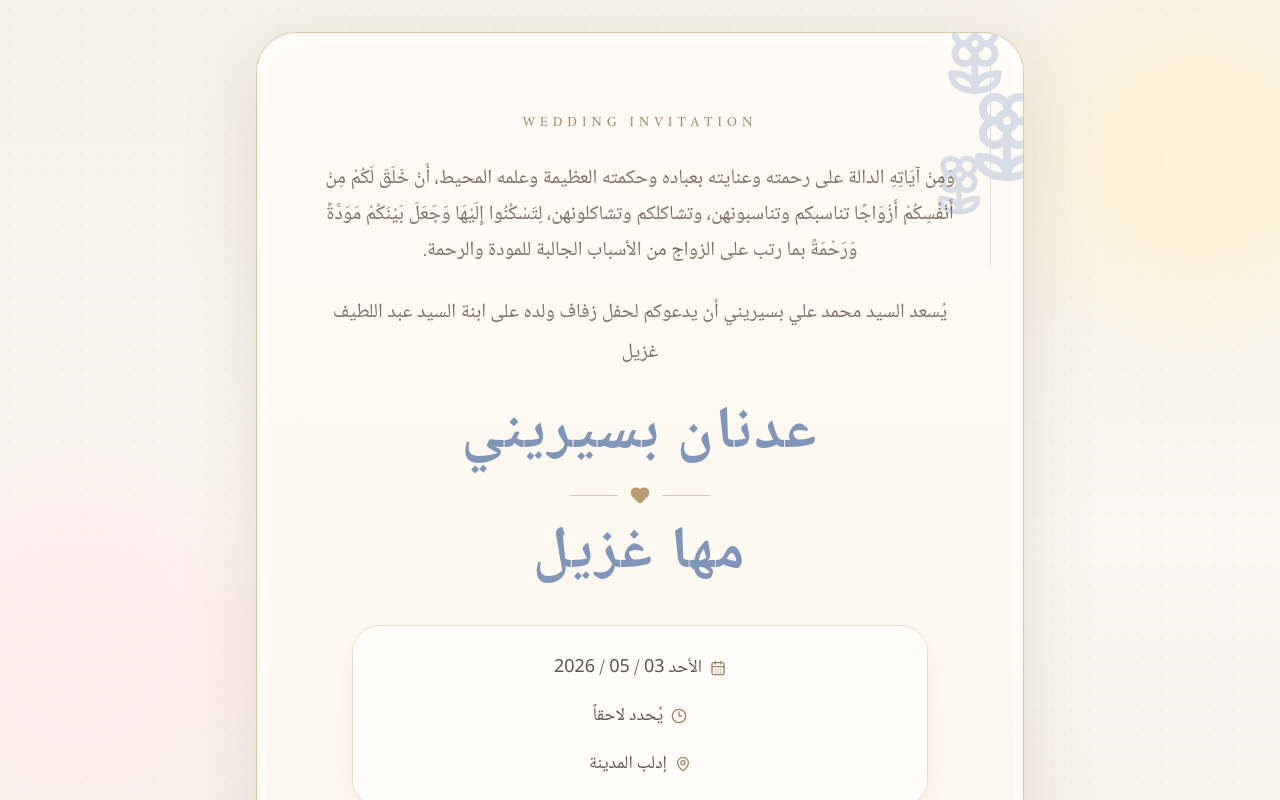
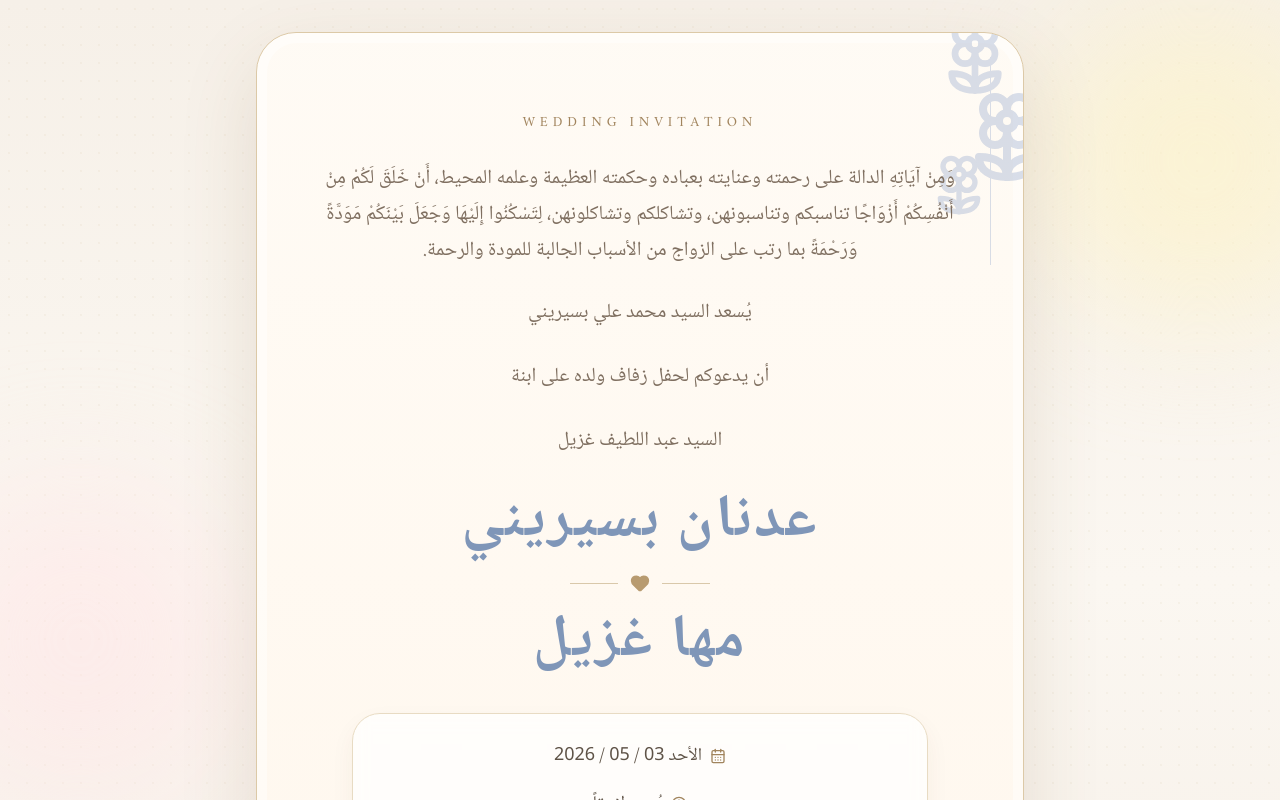
Before and after one commit to al-bceriny/Wedding-Invite, a React (Vite) app: page / in a window 1280 px wide. Shown: the top 800 px of the page. Built offline with nearby package versions, Linux system fonts and the light colour scheme.

Commit message:
edit details

```diff
--- a/src/App.tsx
+++ b/src/App.tsx
@@ -90,7 +90,13 @@ export default function WeddingInvitePortfolioPage() {
             </p>
 
             <p className="mx-auto mt-6 max-w-2xl text-lg leading-10 text-[#7f6f60] sm:text-xl">
-              يُسعد السيد محمد علي بسيريني أن يدعوكم لحفل زفاف ولده على ابنة السيد عبد اللطيف غزيل
+              يُسعد السيد محمد علي بسيريني
+            </p>
+            <p className="mx-auto mt-6 max-w-2xl text-lg leading-10 text-[#7f6f60] sm:text-xl">
+              أن يدعوكم لحفل زفاف ولده على ابنة
+            </p>
+            <p className="mx-auto mt-6 max-w-2xl text-lg leading-10 text-[#7f6f60] sm:text-xl">
+              السيد عبد اللطيف غزيل
             </p>
 
             <div className="mt-8 space-y-5">
```
